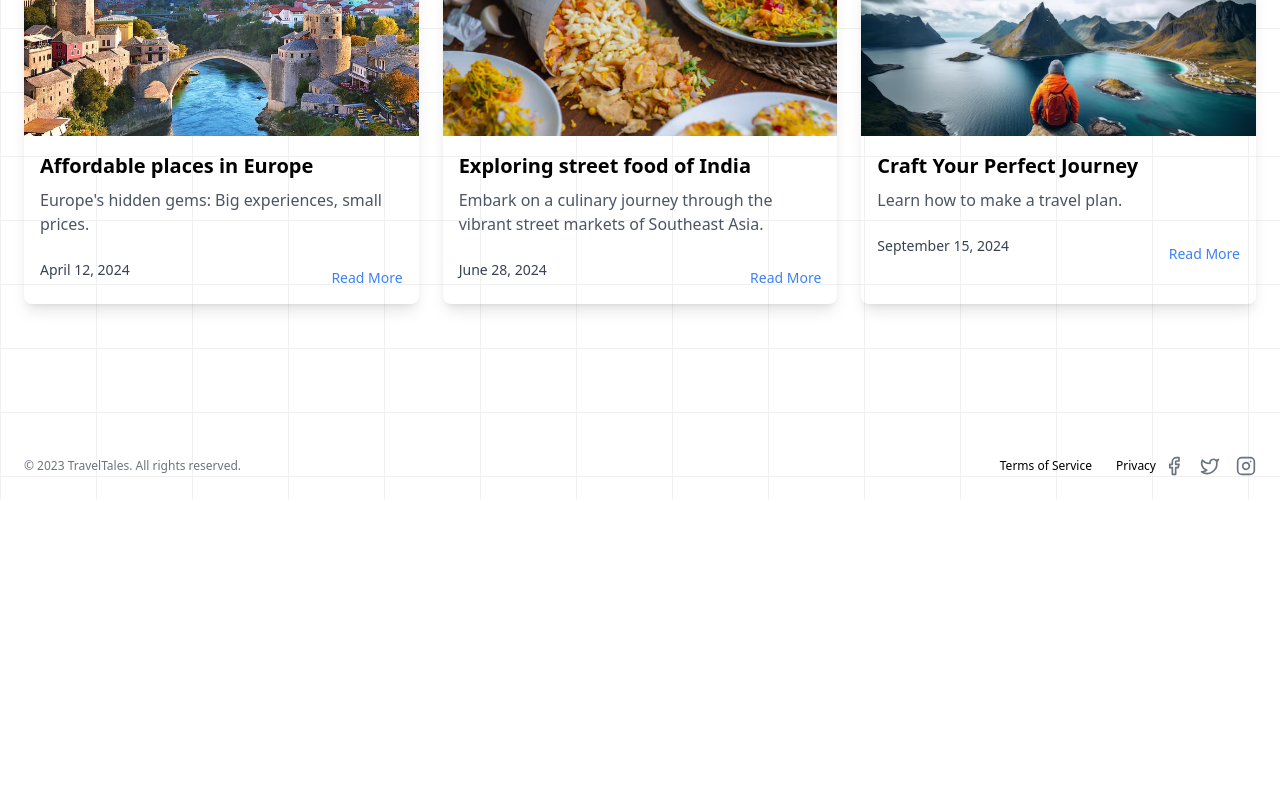
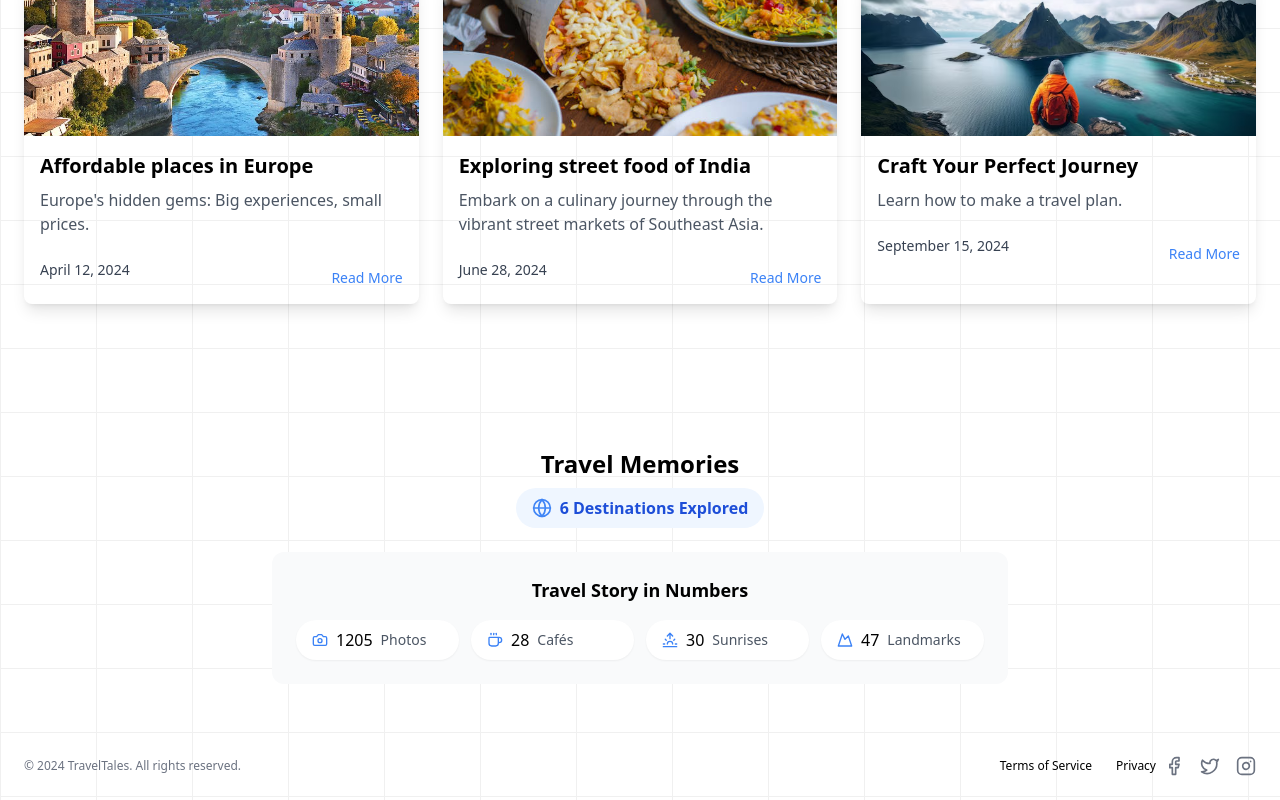
Before and after one commit to techcsispit/Travel-Blog, a React (Vite) app: page / in a window 1280 px wide. Shown: the part 1316-2116 px from the top of the page. Before the commit the page ends 1816 px from the top, so only its background shows below. Built offline with nearby package versions, Linux system fonts and the light colour scheme.

Commit message:
added memory section

```diff
--- a/src/components/Footer.jsx
+++ b/src/components/Footer.jsx
@@ -6,7 +6,7 @@ export default function Footer() {
   return (
     <div>
       <footer className="flex flex-col gap-2 sm:flex-row py-6 w-full shrink-0 items-center px-4 md:px-6 ">
-        <p className="text-xs text-gray-500 ">© 2023 TravelTales. All rights reserved.</p>
+        <p className="text-xs text-gray-500 ">© 2024 TravelTales. All rights reserved.</p>
         <nav className="sm:ml-auto flex gap-4 sm:gap-6">
           <Link className="text-xs hover:underline underline-offset-4" href="#">
             Terms of Service
--- /dev/null
+++ b/src/components/Memories.jsx
@@ -0,0 +1,118 @@
+import React, { useState } from 'react';
+import {  Globe, Camera, Coffee, Mountain, Sunrise } from 'lucide-react';
+
+const VisitedLocations = () => {
+
+  const locations = [
+    {
+      id: 1,
+      name: "Manali",
+      country: "India",
+      memories: {
+        photos: 223,
+        coffeeShops: 9,
+        sunrises: 7,
+        landmarks: 11
+      }
+    },
+    {
+      id: 2,
+      name: "Hawaii",
+      country: "USA",
+      memories: {
+        photos: 234,
+        coffeeShops: 3,
+        sunrises: 10,
+        landmarks: 6
+      }
+    },
+    {
+        id: 2,
+        name: "Paris",
+        country: "France",
+        memories: {
+          photos: 323,
+          coffeeShops: 8,
+          sunrises: 4,
+          landmarks: 7
+        }
+      },
+      {
+        id: 2,
+        name: "Iceland",
+        country: "Iceland",
+        memories: {
+          photos: 78,
+          coffeeShops: 1,
+          sunrises: 1,
+          landmarks: 6
+        }
+      },
+      {
+        id: 2,
+        name: "Zurich",
+        country: "Switzerland",
+        memories: {
+          photos: 278,
+          coffeeShops: 6,
+          sunrises: 5,
+          landmarks: 9
+        }
+      },
+      {
+        id: 2,
+        name: "Bali",
+        country: "Indonesia",
+        memories: {
+          photos: 69,
+          coffeeShops: 1,
+          sunrises: 3,
+          landmarks: 8
+        }
+      }
+  ];
+
+  // Calculate travel stats
+  const totalPhotos = locations.reduce((sum, loc) => sum + loc.memories.photos, 0);
+  const totalCoffeeShops = locations.reduce((sum, loc) => sum + loc.memories.coffeeShops, 0);
+  const totalSunrises = locations.reduce((sum, loc) => sum + loc.memories.sunrises, 0);
+  const totalLandmarks = locations.reduce((sum, loc) => sum + loc.memories.landmarks, 0);
+
+  const StatBadge = ({ icon: Icon, count, label }) => (
+    <div className="flex items-center gap-2 bg-white rounded-full px-4 py-2 shadow-sm hover:shadow-md transition-shadow duration-300">
+      <Icon className="w-4 h-4 text-blue-500" />
+      <span className="font-medium">{count}</span>
+      <span className="text-gray-600 text-sm">{label}</span>
+    </div>
+  );
+
+  return (
+    <div className="max-w-3xl mx-auto p-4">
+      {/* Header with animated counter */}
+      <div className="mb-8 text-center">
+        <h1 className="text-2xl font-bold mb-2">
+          Travel Memories
+        </h1>
+        <div className="inline-flex items-center gap-2 bg-blue-50 px-4 py-2 rounded-full mb-6">
+          <Globe className="w-5 h-5 text-blue-500 animate-pulse" />
+          <span className="font-semibold text-blue-700">
+            {locations.length} {locations.length === 1 ? 'Destination' : 'Destinations'} Explored
+          </span>
+        </div>
+
+        {/* Travel Stats Timeline */}
+        <div className="bg-gray-50 rounded-xl p-6 mb-8">
+          <h2 className="text-lg font-semibold mb-4">Travel Story in Numbers</h2>
+          <div className="grid grid-cols-2 md:grid-cols-4 gap-3">
+            <StatBadge icon={Camera} count={totalPhotos} label="Photos" />
+            <StatBadge icon={Coffee} count={totalCoffeeShops} label="Cafés" />
+            <StatBadge icon={Sunrise} count={totalSunrises} label="Sunrises" />
+            <StatBadge icon={Mountain} count={totalLandmarks} label="Landmarks" />
+          </div>
+        </div>
+      </div>
+      </div>
+  );
+};
+
+export default VisitedLocations;
--- a/src/pages/Home.jsx
+++ b/src/pages/Home.jsx
@@ -4,6 +4,7 @@ import { SearchIcon } from 'lucide-react';
 import Featured from '../components/Featured';
 import Footer from '../components/Footer';
 import BlogCard from '../components/BlogCard';
+import VisitedLocations from '../components/Memories';
 
 function Home() {
     return (
@@ -11,6 +12,7 @@ function Home() {
            <MainCard />
            <Featured />
            <BlogCard />
+           <VisitedLocations />
            <Footer />
         </div>
     );
```
